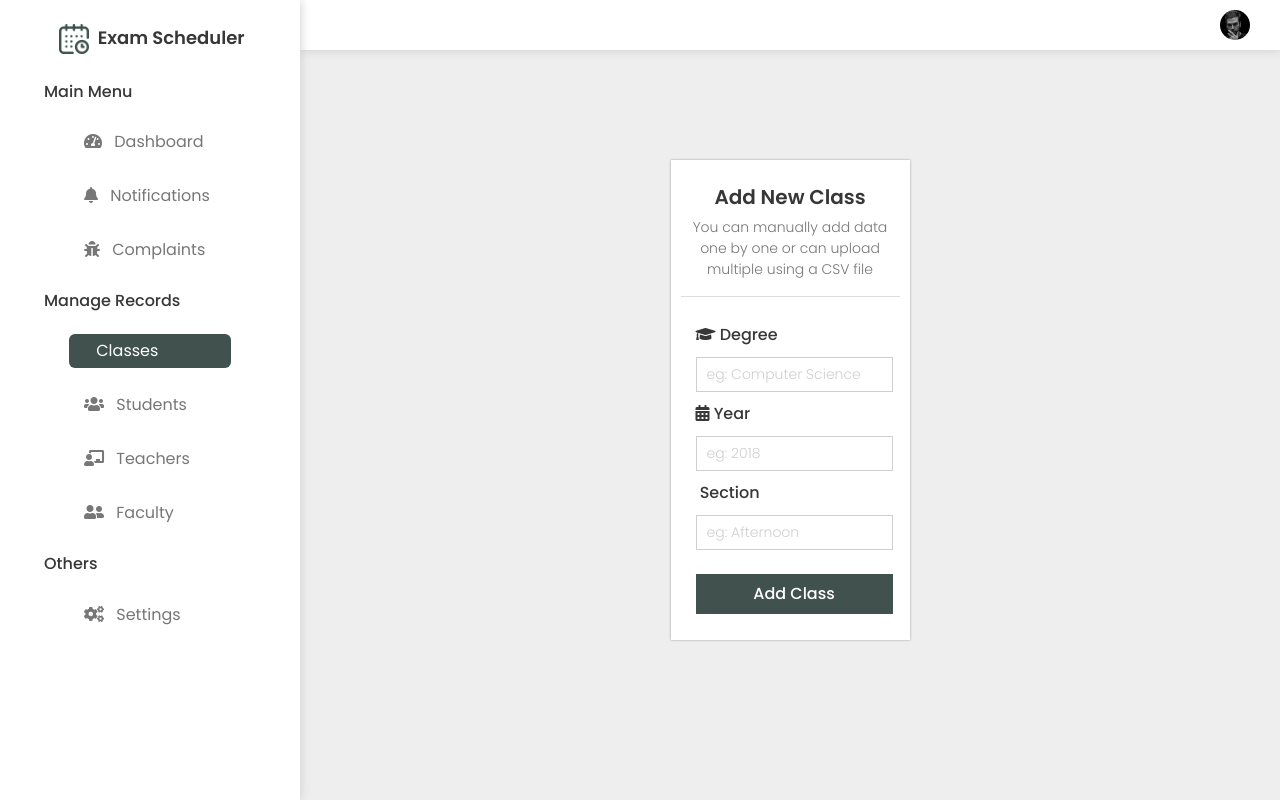
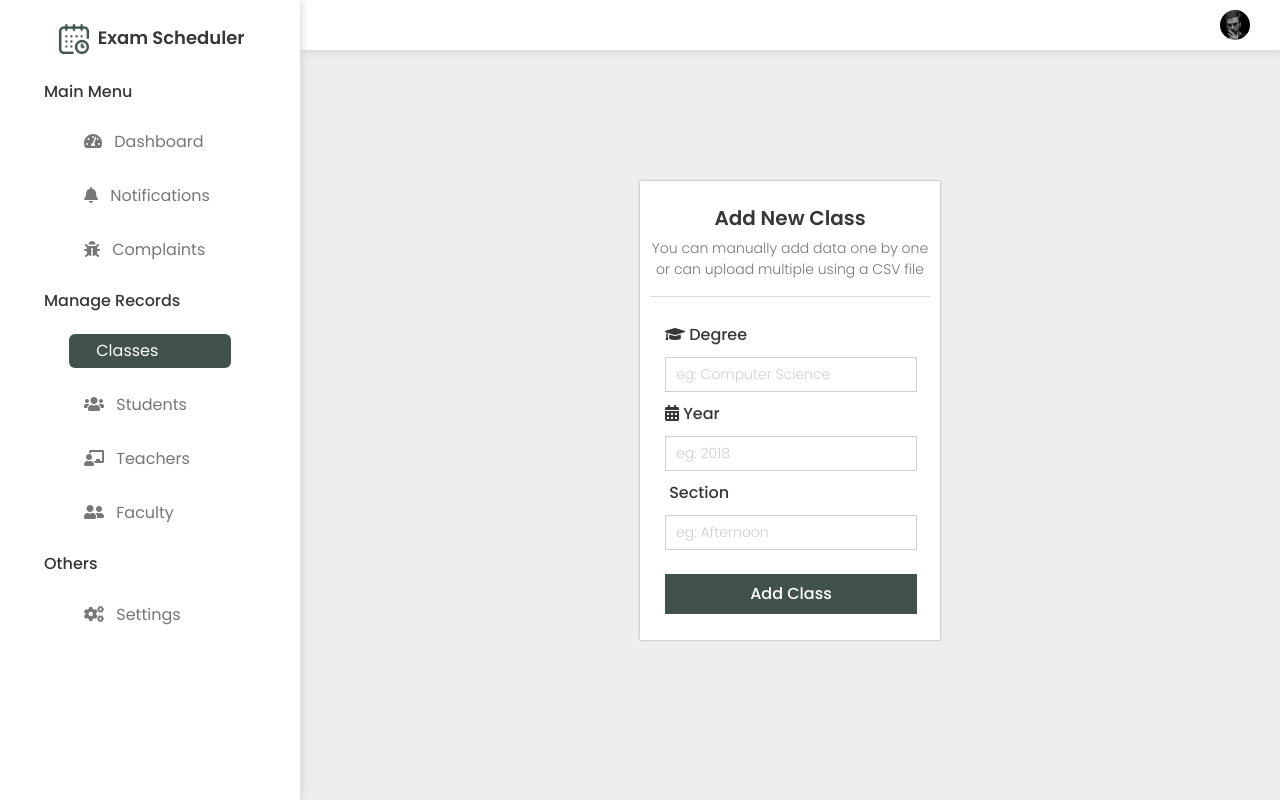
Before and after one commit to anovius/Exam-Scheduler, a React (Create React App) app in the folder client/: page /admin/classes/add in a window 1280 px wide. Built offline with nearby package versions, Linux system fonts and the light colour scheme; some icons are missing.

Commit message:
style fixes

```diff
--- a/client/src/screens/admin/admin.css
+++ b/client/src/screens/admin/admin.css
@@ -240,9 +240,11 @@ select:focus{
 }
 
 .add-container{
+    min-width: 300px;
     background-color: white;
     padding: 10px;
     padding-top: 25px;
+    margin-top: 20px;
     box-shadow: 0px 0px 2px 0px rgba(100, 100, 100, 0.65);
 }
 
```
